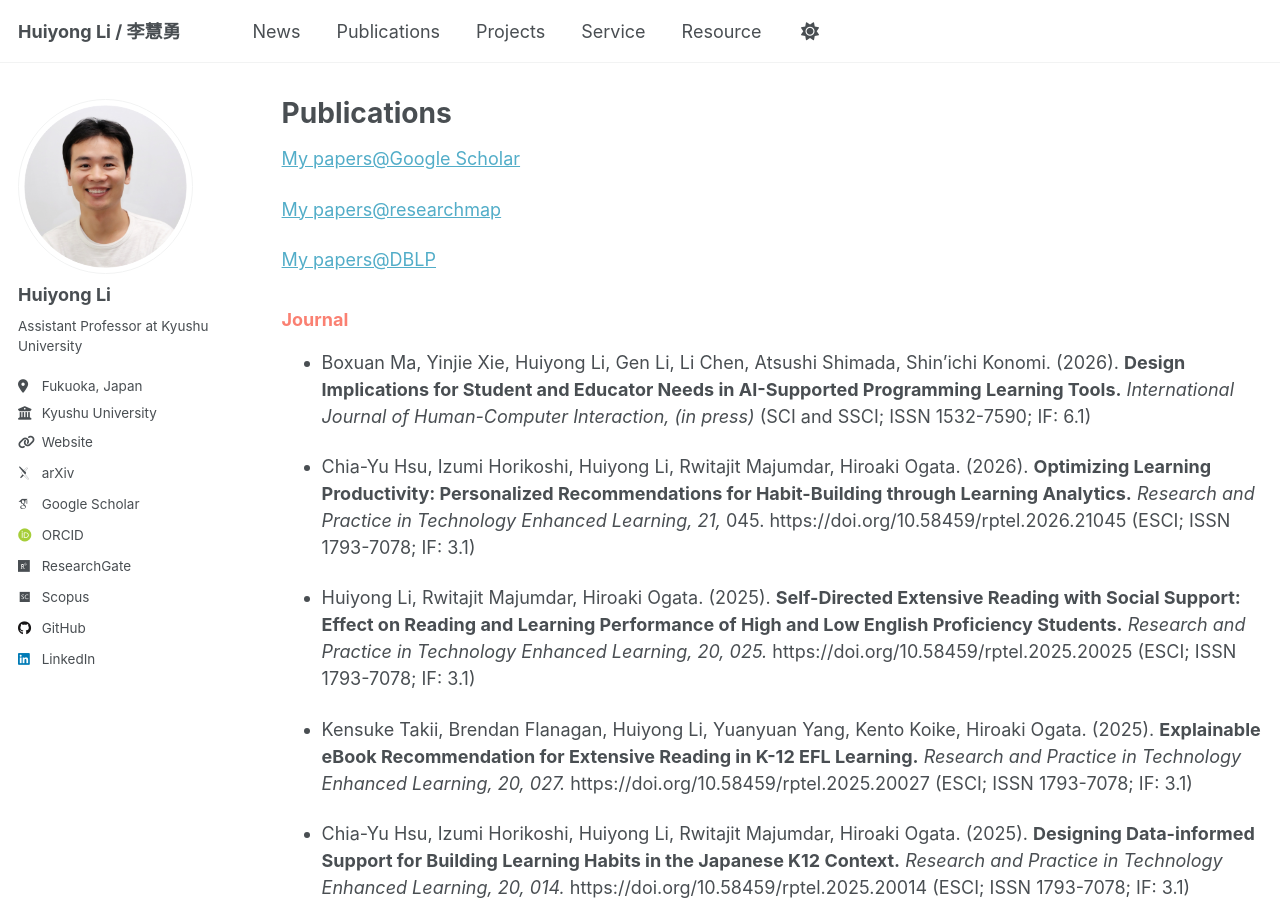
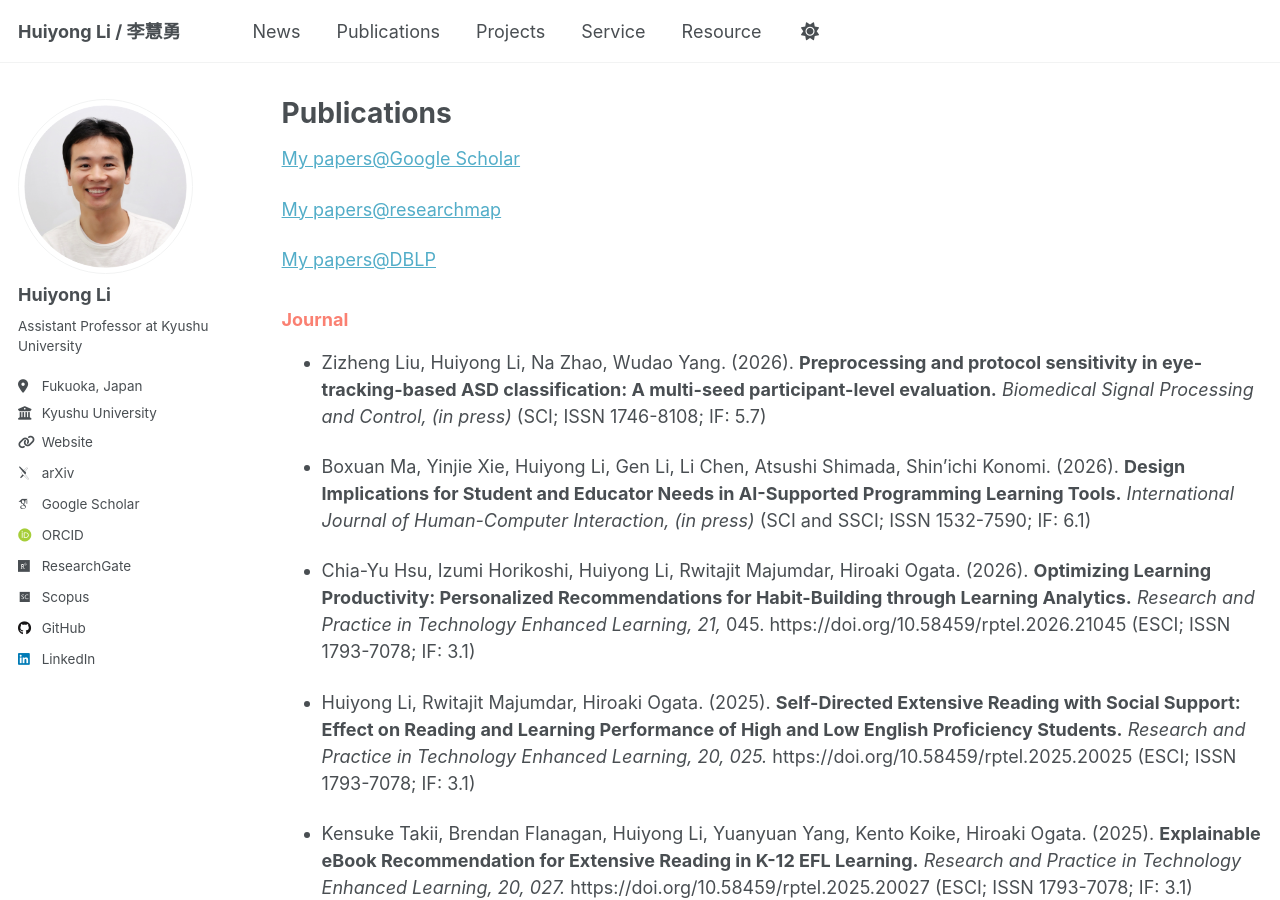
Before and after one commit to li-huiyong/li-huiyong.github.io, a Jekyll site: the page built from _pages/publications.md, in a window 1280 px wide and 900 px high. Built offline with Jekyll 4.4.1, drawn with Linux system fonts in a browser that asks for light colours; some web fonts are replaced.

Commit message:
add BSPC paper

```diff
--- a/_pages/publications.md
+++ b/_pages/publications.md
@@ -18,6 +18,8 @@ author_profile: true
 
 
 ### <span style="color: Salmon; ">Journal</span>
+
+* Zizheng Liu, Huiyong Li, Na Zhao, Wudao Yang. (2026). **Preprocessing and protocol sensitivity in eye-tracking-based ASD classification: A multi-seed participant-level evaluation.** _Biomedical Signal Processing and Control, (in press)_ (SCI; ISSN 1746-8108; IF: 5.7)
 
 * Boxuan Ma, Yinjie Xie, Huiyong Li, Gen Li, Li Chen, Atsushi Shimada, Shin'ichi Konomi. (2026). **Design Implications for Student and Educator Needs in AI-Supported Programming Learning Tools.** _International Journal of Human-Computer Interaction, (in press)_ (SCI and SSCI; ISSN 1532-7590; IF: 6.1)
 
```
